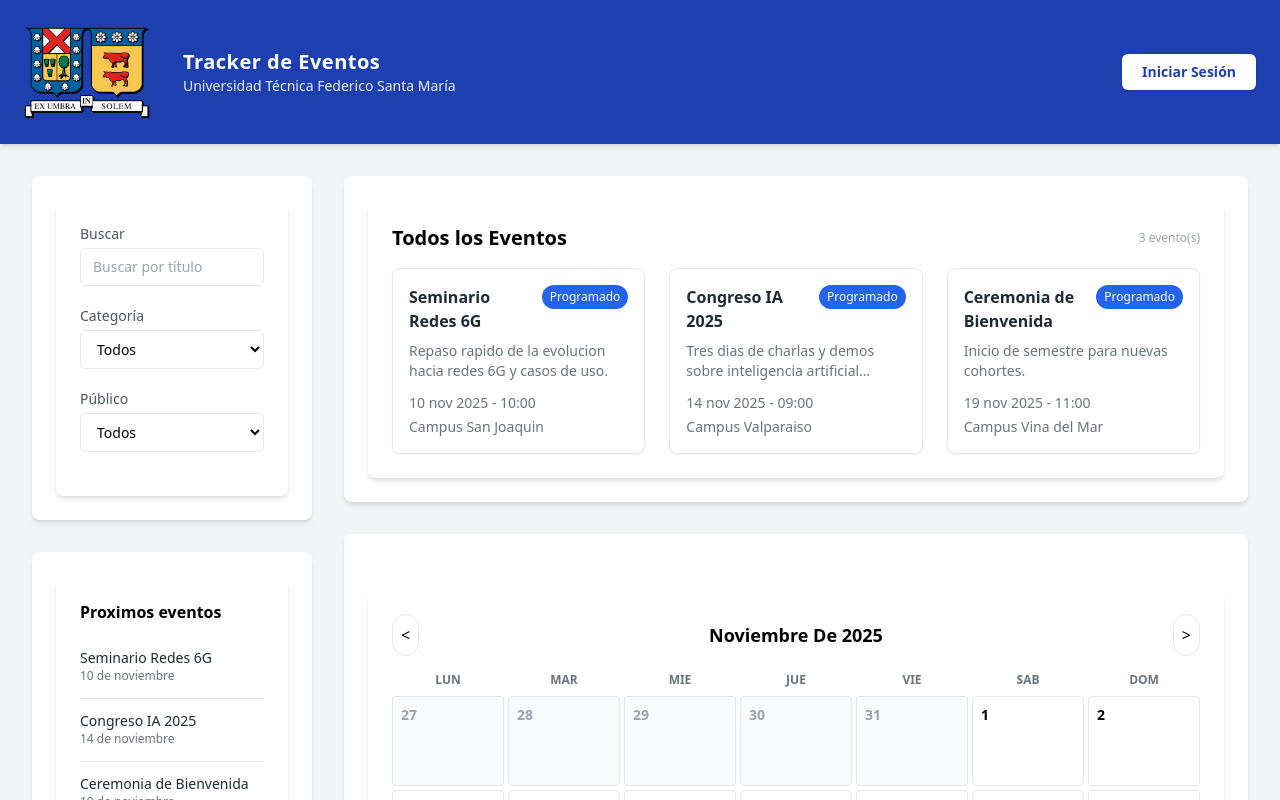
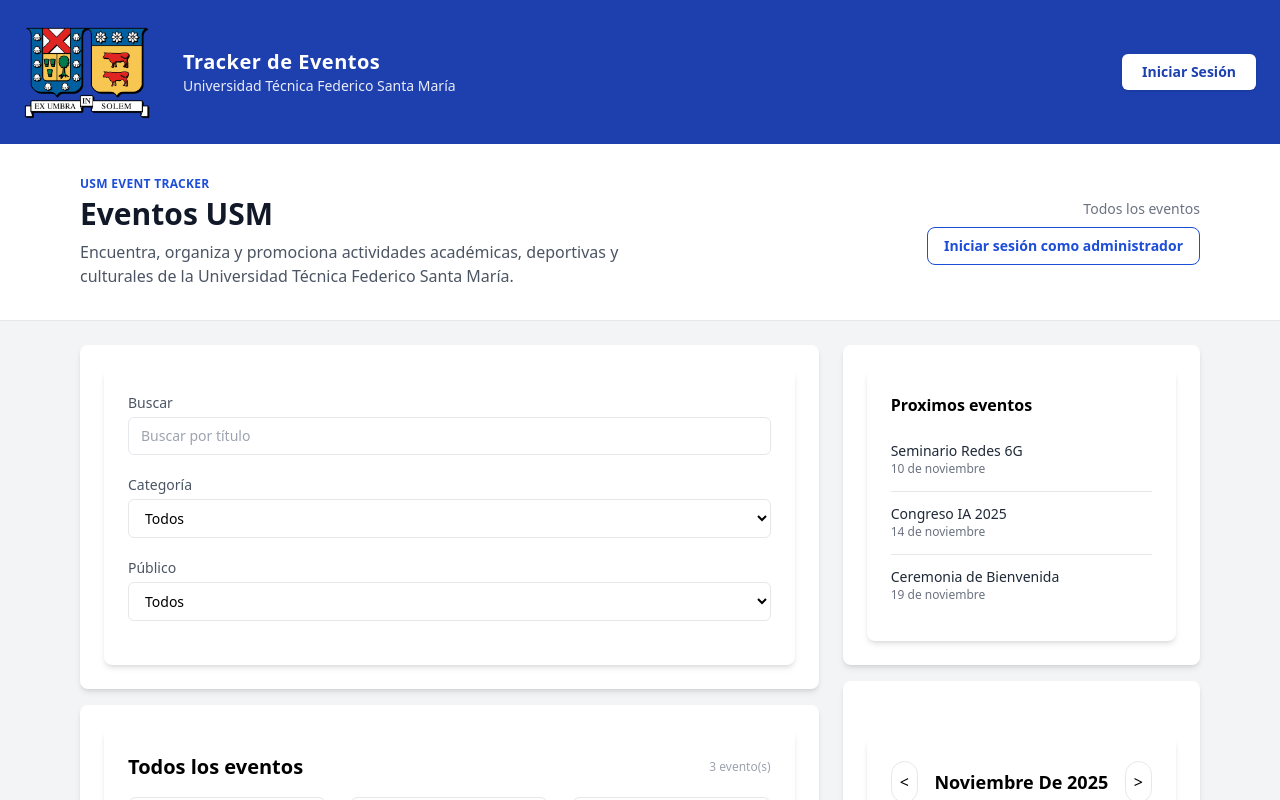
Before and after one commit to BenjaaCS/interfaces-usuarias-inf322, a React (Vite) app: page / in a window 1280 px wide. Shown: the top 800 px of the page. Built offline with nearby package versions, Linux system fonts and the light colour scheme; the HTML template or start-up script is replaced by a standard one.

Commit message:
Update App.jsx

```diff
--- a/src/App.jsx
+++ b/src/App.jsx
@@ -9,14 +9,14 @@ import Calendar from './components/Calendar.jsx';
 import Modal from './components/Modal.jsx';
 import EventForm from './components/EventForm.jsx';
 import ToastStack from './components/ToastStack.jsx';
-import LoginForm from './components/LoginForm.jsx'; // Importar el nuevo componente
+import LoginForm from './components/LoginForm.jsx';
 import { initialEvents } from './data/initialEvents.js';
 import { formatDate } from './utils/date.js';
 
 const STORAGE_KEY = 'event-tracker-events';
 
 const App = () => {
-  // ... (loadEvents y useState para 'events' sin cambios)
+  // --- Estado y carga de eventos ---
   const loadEvents = () => {
     if (typeof window === 'undefined') return initialEvents;
     try {
@@ -27,22 +27,32 @@ const App = () => {
     }
     return initialEvents;
   };
+
   const [events, setEvents] = useState(loadEvents);
+  const [loggedIn, setLoggedIn] = useState(false);
+  const [filters, setFilters] = useState({
+    query: '',
+    category: 'Todos',
+    public: 'Todos',
+    selectedDate: null,
+  });
+  const [currentDate, setCurrentDate] = useState(new Date());
+  const [detailEventId, setDetailEventId] = useState(null);
+  const [formState, setFormState] = useState({
+    open: false,
+    mode: 'create',
+    event: null,
+  });
+  const [toasts, setToasts] = useState([]);
+  const [loginModalOpen, setLoginModalOpen] = useState(false);
+
   useEffect(() => {
     if (typeof window !== 'undefined') {
       window.localStorage.setItem(STORAGE_KEY, JSON.stringify(events));
     }
   }, [events]);
 
-  const [loggedIn, setLoggedIn] = useState(false);
-  const [filters, setFilters] = useState({ query: '', category: 'Todos', public: 'Todos', selectedDate: null });
-  const [currentDate, setCurrentDate] = useState(new Date());
-  const [detailEventId, setDetailEventId] = useState(null);
-  const [formState, setFormState] = useState({ open: false, mode: 'create', event: null });
-  const [toasts, setToasts] = useState([]);
-  const [loginModalOpen, setLoginModalOpen] = useState(false); // Estado para el modal de login
-
-  // ... (pushToast sin cambios)
+  // --- Toasts ---
   const pushToast = (message, type = 'info') => {
     const id = `${Date.now()}-${Math.random().toString(16).slice(2)}`;
     setToasts((current) => [...current, { id, message, type }]);
@@ -51,11 +61,12 @@ const App = () => {
     }, 3200);
   };
 
+  // --- Login ficticio ---
   const handleLogin = ({ username, password }) => {
     if (username === 'admin' && password === '1234') {
       setLoggedIn(true);
       pushToast('Inicio de sesión exitoso', 'success');
-      setLoginModalOpen(false); // Cierra el modal al iniciar sesión
+      setLoginModalOpen(false);
       return true;
     }
     pushToast('Credenciales incorrectas', 'error');
@@ -67,152 +78,356 @@ const App = () => {
     pushToast('Sesión cerrada correctamente', 'info');
   };
 
-  // ... (useMemo para categoryOptions, publicOptions, filteredEvents, upcomingEvents sin cambios)
-  const categoryOptions = useMemo(() => new Set(events.map((event) => event.category)), [events]);
-  const publicOptions = useMemo(() => new Set(events.map((event) => event.public)), [events]);
+  // --- Filtros y listas derivadas ---
+  const categoryOptions = useMemo(
+    () => new Set(events.map((event) => event.category)),
+    [events]
+  );
+
+  const publicOptions = useMemo(
+    () => new Set(events.map((event) => event.public)),
+    [events]
+  );
+
   const filteredEvents = useMemo(() => {
     const normalizedQuery = filters.query.trim().toLowerCase();
+
     return events.filter((event) => {
       const matchesQuery = event.title.toLowerCase().includes(normalizedQuery);
-      const matchesCategory = filters.category === 'Todos' || event.category === filters.category;
-      const matchesPublic = filters.public === 'Todos' || event.public === filters.public;
-      const matchesDate = !filters.selectedDate || (event.startDate <= filters.selectedDate && event.endDate >= filters.selectedDate);
-      return matchesQuery && matchesCategory && matchesPublic && matchesDate;
+      const matchesCategory =
+        filters.category === 'Todos' || event.category === filters.category;
+      const matchesPublic =
+        filters.public === 'Todos' || event.public === filters.public;
+      const matchesDate =
+        !filters.selectedDate ||
+        (event.startDate <= filters.selectedDate &&
+          event.endDate >= filters.selectedDate);
+
+      return (
+        matchesQuery && matchesCategory && matchesPublic && matchesDate
+      );
     });
   }, [events, filters]);
+
   const upcomingEvents = useMemo(() => {
     const todayIso = new Date().toISOString().slice(0, 10);
-    return events.filter((event) => event.endDate >= todayIso).sort((a, b) => a.startDate.localeCompare(b.startDate)).slice(0, 5);
+    return events
+      .filter((event) => event.endDate >= todayIso)
+      .sort((a, b) => a.startDate.localeCompare(b.startDate))
+      .slice(0, 5);
   }, [events]);
 
-  const detailEvent = detailEventId ? events.find((event) => event.id === detailEventId) : null;
+  const detailEvent = detailEventId
+    ? events.find((event) => event.id === detailEventId)
+    : null;
 
-  // ... (open/close/handle de modales de formulario y eventos sin cambios)
-  const openCreateModal = () => setFormState({ open: true, mode: 'create', event: null });
+  // --- CRUD de eventos ---
+  const openCreateModal = () =>
+    setFormState({ open: true, mode: 'create', event: null });
+
   const openEditModal = (id) => {
     const found = events.find((event) => event.id === id);
-    if (found) setFormState({ open: true, mode: 'edit', event: found });
+    if (found) {
+      setFormState({ open: true, mode: 'edit', event: found });
+    }
   };
-  const closeFormModal = () => setFormState({ open: false, mode: 'create', event: null });
+
+  const closeFormModal = () =>
+    setFormState({ open: false, mode: 'create', event: null });
+
   const handleDeleteEvent = (id) => {
     const target = events.find((event) => event.id === id);
     if (!target) return;
+
     if (window.confirm(`Seguro que deseas eliminar "${target.title}"?`)) {
       setEvents((current) => current.filter((event) => event.id !== id));
       pushToast('Evento eliminado', 'info');
       if (detailEventId === id) setDetailEventId(null);
     }
   };
+
   const handleSubmitEvent = (formData) => {
     if (formData.endDate < formData.startDate) {
       pushToast('La fecha de fin debe ser posterior a la de inicio', 'error');
       return;
     }
+
     if (formState.mode === 'edit' && formState.event) {
-      setEvents((current) => current.map((event) => event.id === formState.event.id ? { ...formData, id: event.id } : event));
+      setEvents((current) =>
+        current.map((event) =>
+          event.id === formState.event.id
+            ? { ...formData, id: event.id }
+            : event
+        )
+      );
       pushToast('Evento actualizado con éxito', 'success');
     } else {
       const newEvent = { ...formData, id: `ev-${Date.now()}` };
       setEvents((current) => [newEvent, ...current]);
       pushToast('Evento creado con éxito', 'success');
     }
+
     closeFormModal();
   };
 
-  const currentTitle = filters.selectedDate ? `Eventos para el ${formatDate(filters.selectedDate, { day: 'numeric', month: 'long' })}` : 'Todos los Eventos';
+  const currentTitle = filters.selectedDate
+    ? `Eventos para el ${formatDate(filters.selectedDate, {
+        day: 'numeric',
+        month: 'long',
+      })}`
+    : 'Todos los eventos';
 
+  // --- Render ---
   return (
-    <div className="min-h-screen bg-gray-100">
-      <ToastStack toasts={toasts} onDismiss={(id) => setToasts((current) => current.filter((toast) => toast.id !== id))} />
+    <div className="min-h-screen bg-gray-100 flex flex-col">
+      <ToastStack
+        toasts={toasts}
+        onDismiss={(id) =>
+          setToasts((current) => current.filter((toast) => toast.id !== id))
+        }
+      />
 
       <Header
         loggedIn={loggedIn}
-        onOpenLogin={() => setLoginModalOpen(true)} // Nueva prop
+        onOpenLogin={() => setLoginModalOpen(true)}
         onLogout={handleLogout}
         onOpenCreate={openCreateModal}
       />
 
-      <main className="max-w-7xl mx-auto p-6 lg:p-8">
-        <section className="grid grid-cols-1 lg:grid-cols-4 gap-8">
-          <aside className="lg:col-span-1 space-y-8">
+      {/* HERO / DESCRIPCIÓN DEL SISTEMA */}
+      <section className="bg-white border-b">
+        <div className="max-w-6xl mx-auto px-4 py-8 flex flex-col md:flex-row md:items-center md:justify-between gap-6">
+          <div>
+            <p className="text-xs font-semibold text-blue-700 uppercase tracking-wide">
+              USM Event Tracker
+            </p>
+            <h1 className="mt-1 text-3xl font-bold text-gray-900">
+              Eventos USM
+            </h1>
+            <p className="mt-2 text-gray-600 max-w-xl">
+              Encuentra, organiza y promociona actividades académicas, deportivas
+              y culturales de la Universidad Técnica Federico Santa María.
+            </p>
+          </div>
+
+          <div className="flex flex-col items-start md:items-end gap-2">
+            <p className="text-sm text-gray-500 text-right">
+              {currentTitle}
+            </p>
+            {loggedIn ? (
+              <button
+                onClick={openCreateModal}
+                className="inline-flex items-center px-4 py-2 rounded-lg bg-blue-700 text-white text-sm font-semibold hover:bg-blue-800 transition-colors"
+              >
+                Crear nuevo evento
+              </button>
+            ) : (
+              <button
+                onClick={() => setLoginModalOpen(true)}
+                className="inline-flex items-center px-4 py-2 rounded-lg border border-blue-700 text-blue-700 text-sm font-semibold hover:bg-blue-50 transition-colors"
+              >
+                Iniciar sesión como administrador
+              </button>
+            )}
+          </div>
+        </div>
+      </section>
+
+      {/* CUERPO PRINCIPAL: 2/3 LISTADO + 1/3 LATERAL */}
+      <main className="flex-1 bg-gray-100">
+        <div className="max-w-6xl mx-auto px-4 py-6 grid grid-cols-1 md:grid-cols-3 gap-6">
+          {/* Columna principal */}
+          <section className="md:col-span-2 space-y-4">
             <div className="bg-white p-6 rounded-lg shadow-md">
               <EventFilters
                 value={filters}
                 onChange={setFilters}
                 categories={['Todos', ...Array.from(categoryOptions)]}
                 publicOptions={['Todos', ...Array.from(publicOptions)]}
-                onClearDate={() => setFilters((c) => ({ ...c, selectedDate: null }))}
+                onClearDate={() =>
+                  setFilters((c) => ({ ...c, selectedDate: null }))
+                }
               />
             </div>
+
             <div className="bg-white p-6 rounded-lg shadow-md">
-              <UpcomingEvents events={upcomingEvents} onSelect={setDetailEventId} />
+              <EventGrid
+                title={currentTitle}
+                events={filteredEvents}
+                loggedIn={loggedIn}
+                onSelect={setDetailEventId}
+                onEdit={openEditModal}
+                onDelete={handleDeleteEvent}
+              />
+            </div>
+          </section>
+
+          {/* Columna lateral */}
+          <aside className="space-y-4">
+            <div className="bg-white p-6 rounded-lg shadow-md">
+              <UpcomingEvents
+                events={upcomingEvents}
+                onSelect={setDetailEventId}
+              />
+            </div>
+
+            <div className="bg-white p-6 rounded-lg shadow-md">
+              <Calendar
+                currentDate={currentDate}
+                onPrev={() =>
+                  setCurrentDate(
+                    (d) => new Date(d.getFullYear(), d.getMonth() - 1, 1)
+                  )
+                }
+                onNext={() =>
+                  setCurrentDate(
+                    (d) => new Date(d.getFullYear(), d.getMonth() + 1, 1)
+                  )
+                }
+                events={events}
+                onSelectDate={(iso) =>
+                  setFilters((c) => ({
+                    ...c,
+                    selectedDate: c.selectedDate === iso ? null : iso,
+                  }))
+                }
+                selectedDate={filters.selectedDate}
+              />
             </div>
           </aside>
-
-          <div className="lg:col-span-3 space-y-8">
-            <div className="bg-white p-6 rounded-lg shadow-md">
-              <EventGrid title={currentTitle} events={filteredEvents} loggedIn={loggedIn} onSelect={setDetailEventId} onEdit={openEditModal} onDelete={handleDeleteEvent} />
-            </div>
-            <div className="bg-white p-6 rounded-lg shadow-md">
-              <Calendar currentDate={currentDate} onPrev={() => setCurrentDate((d) => new Date(d.getFullYear(), d.getMonth() - 1, 1))} onNext={() => setCurrentDate((d) => new Date(d.getFullYear(), d.getMonth() + 1, 1))} events={events} onSelectDate={(iso) => setFilters((c) => ({ ...c, selectedDate: c.selectedDate === iso ? null : iso }))} selectedDate={filters.selectedDate} />
-            </div>
-          </div>
-        </section>
+        </div>
       </main>
 
-      {/* --- MODAL DE DETALLES (MEJORADO) --- */}
-      <Modal open={Boolean(detailEvent)} onClose={() => setDetailEventId(null)} showClose={false} contentClassName="bg-white rounded-lg w-full max-w-2xl shadow-xl">
+      {/* MODAL DETALLE DE EVENTO */}
+      <Modal
+        open={Boolean(detailEvent)}
+        onClose={() => setDetailEventId(null)}
+        showClose={false}
+        contentClassName="bg-white rounded-lg w-full max-w-2xl shadow-xl"
+      >
         {detailEvent && (
           <div>
             <header className="flex items-start justify-between p-6 border-b bg-gray-50 rounded-t-lg">
               <div>
-                <h2 className="text-2xl font-bold text-gray-800">{detailEvent.title}</h2>
+                <h2 className="text-2xl font-bold text-gray-800">
+                  {detailEvent.title}
+                </h2>
                 <p className="text-md text-gray-500">{detailEvent.campus}</p>
               </div>
-              <button onClick={() => setDetailEventId(null)} className="p-1 rounded-full text-gray-400 hover:text-gray-700 hover:bg-gray-200 transition-colors" aria-label="Cerrar">
-                <svg xmlns="http://www.w3.org/2000/svg" className="h-6 w-6" fill="none" viewBox="0 0 24 24" stroke="currentColor">
-                  <path strokeLinecap="round" strokeLinejoin="round" strokeWidth={2} d="M6 18L18 6M6 6l12 12" />
+              <button
+                onClick={() => setDetailEventId(null)}
+                className="p-1 rounded-full text-gray-400 hover:text-gray-700 hover:bg-gray-200 transition-colors"
+                aria-label="Cerrar"
+              >
+                <svg
+                  xmlns="http://www.w3.org/2000/svg"
+                  className="h-6 w-6"
+                  fill="none"
+                  viewBox="0 0 24 24"
+                  stroke="currentColor"
+                >
+                  <path
+                    strokeLinecap="round"
+                    strokeLinejoin="round"
+                    strokeWidth={2}
+                    d="M6 18L18 6M6 6l12 12"
+                  />
                 </svg>
               </button>
             </header>
+
             <div className="p-6 space-y-4 text-gray-700">
-              {/* Aquí podrías agregar íconos a cada línea para mayor impacto visual */}
-              <p><strong>Fechas:</strong> {detailEvent.startDate === detailEvent.endDate ? formatDate(detailEvent.startDate) : `Del ${formatDate(detailEvent.startDate)} al ${formatDate(detailEvent.endDate)}`}</p>
-              <p><strong>Hora:</strong> {detailEvent.time}</p>
-              <p><strong>Categoría:</strong> {detailEvent.category}</p>
-              <p><strong>Público:</strong> {detailEvent.public}</p>
-              <p className="leading-relaxed whitespace-pre-line pt-4">{detailEvent.description}</p>
-              <hr className="my-4"/>
-              <p><strong>Organiza:</strong> {detailEvent.organizerUnit}</p>
-              <p><strong>Departamento:</strong> {detailEvent.specificDepartment}</p>
+              <p>
+                <strong>Fechas:</strong>{' '}
+                {detailEvent.startDate === detailEvent.endDate
+                  ? formatDate(detailEvent.startDate)
+                  : `Del ${formatDate(detailEvent.startDate)} al ${formatDate(
+                      detailEvent.endDate
+                    )}`}
+              </p>
+              <p>
+                <strong>Hora:</strong> {detailEvent.time}
+              </p>
+              <p>
+                <strong>Categoría:</strong> {detailEvent.category}
+              </p>
+              <p>
+                <strong>Público:</strong> {detailEvent.public}
+              </p>
+              <p className="leading-relaxed whitespace-pre-line pt-4">
+                {detailEvent.description}
+              </p>
+              <hr className="my-4" />
+              <p>
+                <strong>Organiza:</strong> {detailEvent.organizerUnit}
+              </p>
+              <p>
+                <strong>Departamento:</strong> {detailEvent.specificDepartment}
+              </p>
             </div>
+
             {loggedIn && (
               <footer className="px-6 py-4 bg-gray-50 border-t rounded-b-lg flex justify-end gap-3">
-                <button onClick={() => { setDetailEventId(null); openEditModal(detailEvent.id); }} className="px-4 py-2 bg-blue-600 text-white rounded-lg hover:bg-blue-700 font-semibold">Editar</button>
-                <button onClick={() => handleDeleteEvent(detailEvent.id)} className="px-4 py-2 bg-red-600 text-white rounded-lg hover:bg-red-700 font-semibold">Eliminar</button>
+                <button
+                  onClick={() => {
+                    setDetailEventId(null);
+                    openEditModal(detailEvent.id);
+                  }}
+                  className="px-4 py-2 bg-blue-600 text-white rounded-lg hover:bg-blue-700 font-semibold"
+                >
+                  Editar
+                </button>
+                <button
+                  onClick={() => handleDeleteEvent(detailEvent.id)}
+                  className="px-4 py-2 bg-red-600 text-white rounded-lg hover:bg-red-700 font-semibold"
+                >
+                  Eliminar
+                </button>
               </footer>
             )}
           </div>
         )}
       </Modal>
 
-      {/* --- MODAL DE FORMULARIO (MEJORADO) --- */}
-      <Modal open={formState.open} onClose={closeFormModal} showClose={false} contentClassName="bg-white rounded-lg w-full max-w-4xl shadow-xl">
+      {/* MODAL FORMULARIO EVENTO */}
+      <Modal
+        open={formState.open}
+        onClose={closeFormModal}
+        showClose={false}
+        contentClassName="bg-white rounded-lg w-full max-w-4xl shadow-xl"
+      >
         {formState.open && (
           <div>
             <header className="p-6 bg-blue-700 rounded-t-lg">
-              <h2 className="text-2xl font-bold text-white">{formState.mode === 'edit' ? 'Editar Evento' : 'Crear Nuevo Evento'}</h2>
+              <h2 className="text-2xl font-bold text-white">
+                {formState.mode === 'edit'
+                  ? 'Editar evento'
+                  : 'Crear nuevo evento'}
+              </h2>
             </header>
             <div className="p-8">
-              <EventForm mode={formState.mode} initialValues={formState.event} onSubmit={handleSubmitEvent} onCancel={closeFormModal} />
+              <EventForm
+                mode={formState.mode}
+                initialValues={formState.event}
+                onSubmit={handleSubmitEvent}
+                onCancel={closeFormModal}
+              />
             </div>
           </div>
         )}
       </Modal>
 
-      {/* --- NUEVO MODAL DE LOGIN --- */}
-      <Modal open={loginModalOpen} onClose={() => setLoginModalOpen(false)} showClose={false} contentClassName="bg-white rounded-lg w-full max-w-md shadow-xl">
-        <LoginForm onLogin={handleLogin} onCancel={() => setLoginModalOpen(false)} />
+      {/* MODAL LOGIN */}
+      <Modal
+        open={loginModalOpen}
+        onClose={() => setLoginModalOpen(false)}
+        showClose={false}
+        contentClassName="bg-white rounded-lg w-full max-w-md shadow-xl"
+      >
+        <LoginForm
+          onLogin={handleLogin}
+          onCancel={() => setLoginModalOpen(false)}
+        />
       </Modal>
     </div>
   );
```
